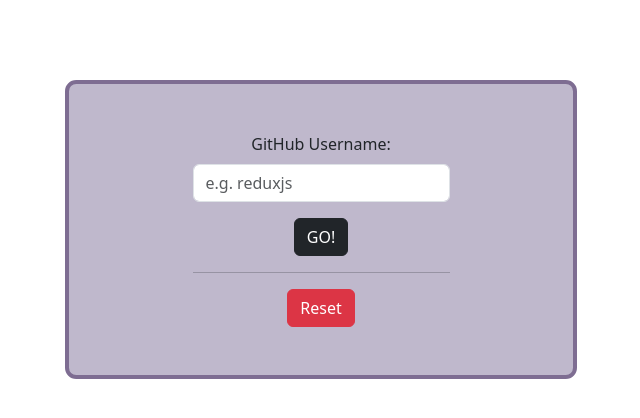
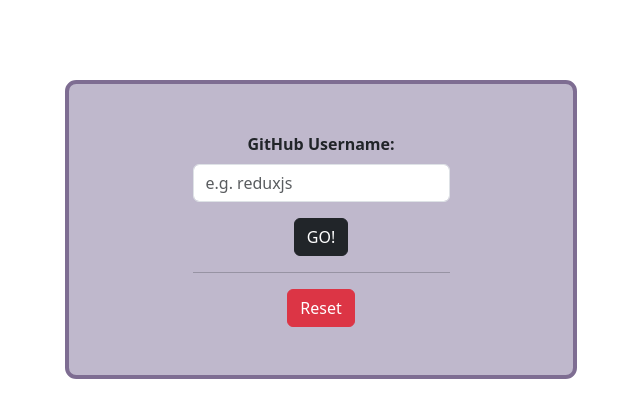
Before and after one commit to Spaceameba/react-parcijalni, a React (Create React App) app in the folder parcijalni/: page / in a window 1280 px wide. Shown: the top 418 px of the page, without its empty margins (319-959 px from the left). Built offline with nearby package versions, Linux system fonts and the light colour scheme.

Commit message:
add font weight

```diff
--- a/parcijalni/src/App.css
+++ b/parcijalni/src/App.css
@@ -10,4 +10,5 @@
   border: solid rgb(126, 109, 146) 4px;
   border-radius: 0.7rem;
   background-color: rgb(191, 184, 204);
+  font-weight: 700;
 }
```
